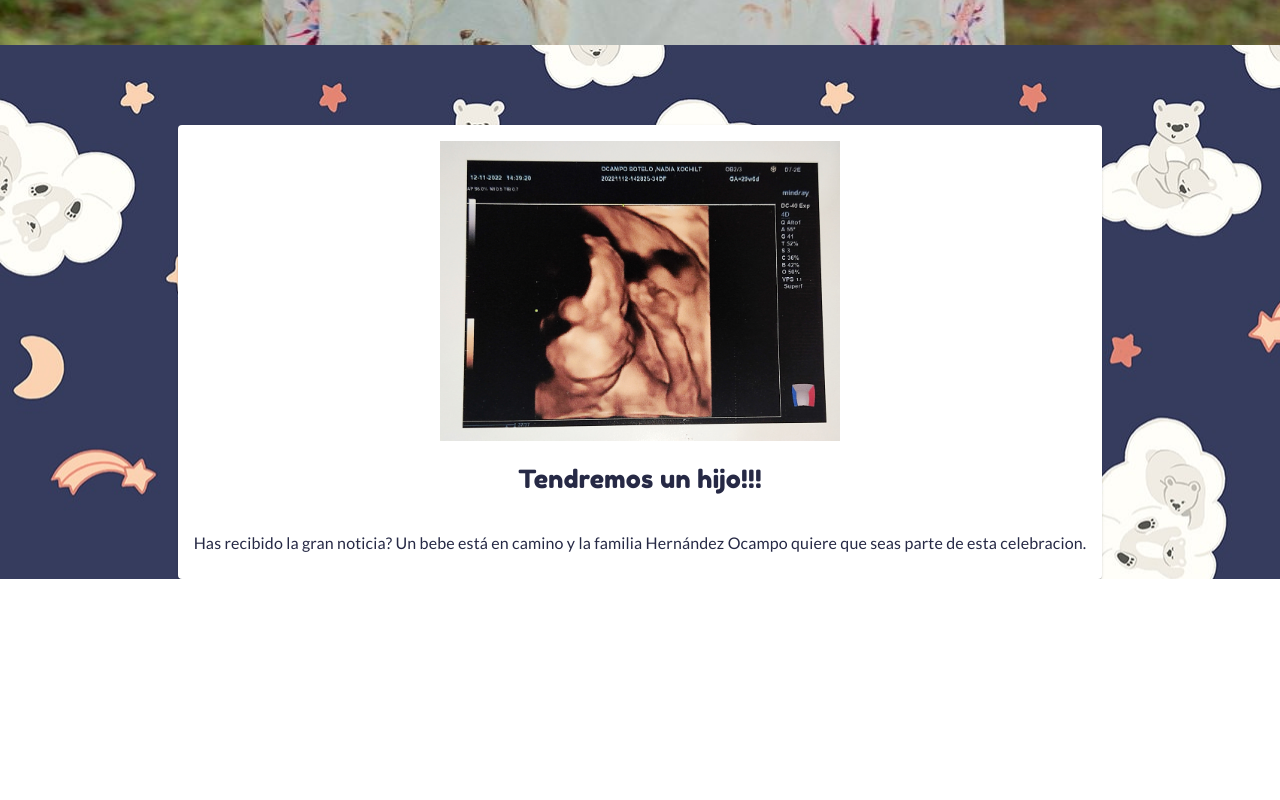
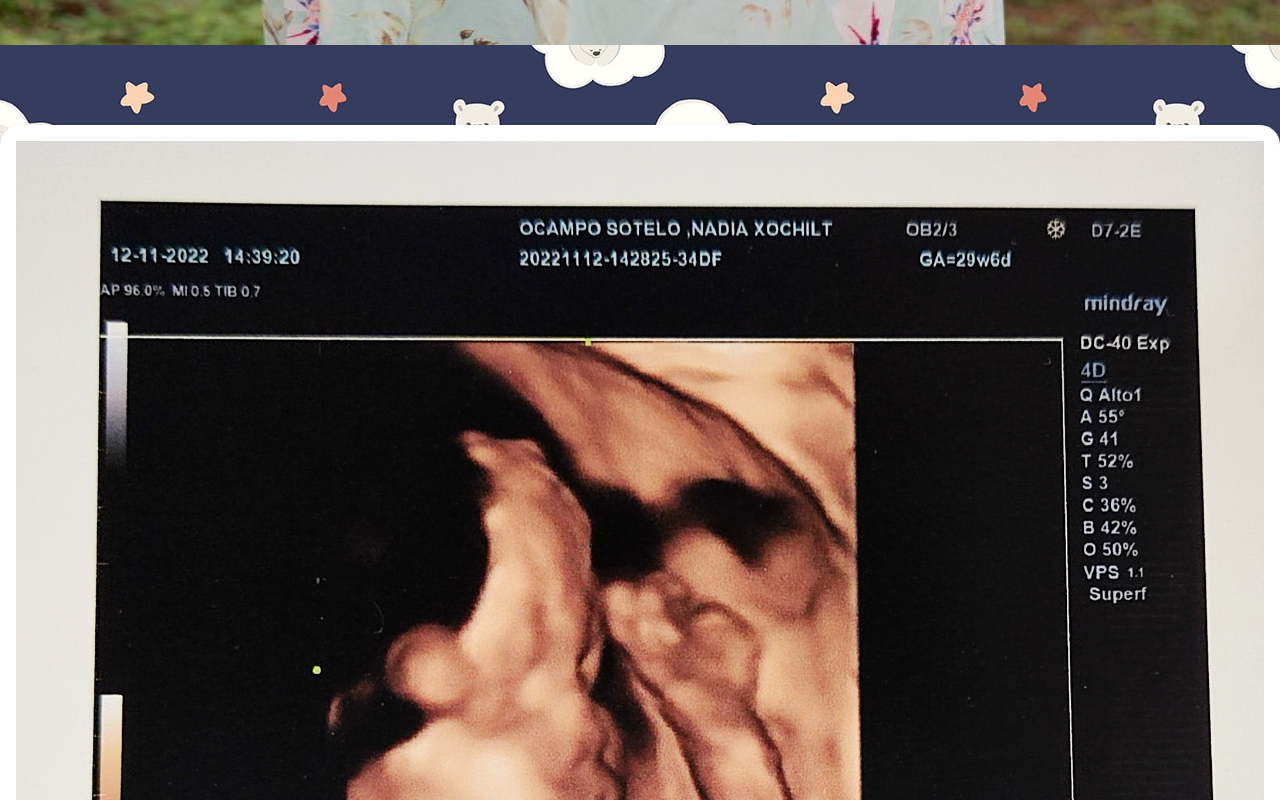
Before and after one commit to codeDude64/baby-showe-invitation, a React (Vite) app: page / in a window 1280 px wide. Shown: the part 1560-2360 px from the top of the page. Before the commit the page ends 2139 px from the top, so only its background shows below. Built offline with nearby package versions, Linux system fonts and the light colour scheme.

Commit message:
fix the border and the with

```diff
--- a/src/components/InvitationContainer/Invitation/Invitation.tsx
+++ b/src/components/InvitationContainer/Invitation/Invitation.tsx
@@ -1,4 +1,4 @@
-import { Card, CardContent, Typography } from '@mui/material';
+import { Card, CardContent, CardMedia, Typography } from '@mui/material';
 
 import handPhoto from '../../../assets/manita.jpg';
 import useStyles from './useStyles';
@@ -6,15 +6,15 @@ import useStyles from './useStyles';
 const Invitation = () => {
   const { classes } = useStyles();
   return (
-    <Card sx={{ minWidth: 275 }}>
-      <CardContent className={classes.container}>
-        <img src={handPhoto} alt="manita" width={400} />
+    <Card sx={{ minWidth: 275 }} className={classes.container}>
+      <CardContent>
+        <CardMedia component="img" width={400} image={handPhoto} alt="manita" />
         <Typography pb={4} pt={2} className={classes.title}>
           Tendremos un hijo!!!
         </Typography>
         <Typography className={classes.desc}>
           Has recibido la gran noticia? Un bebe está en camino y la familia Hernández
-          Ocampo quiere que seas parte de esta celebracion.
+          Ocampo quiere que seas parte de esta celebración.
         </Typography>
       </CardContent>
     </Card>
--- a/src/components/InvitationContainer/Invitation/useStyles.tsx
+++ b/src/components/InvitationContainer/Invitation/useStyles.tsx
@@ -4,6 +4,7 @@ const useStyles = makeStyles({ name: 'Invitation' })((theme) => ({
   container: {
     textAlign: 'center',
     color: theme.pallete.primaryColor,
+    borderRadius: 20,
   },
   title: {
     fontFamily: 'Fredoka One',
```
